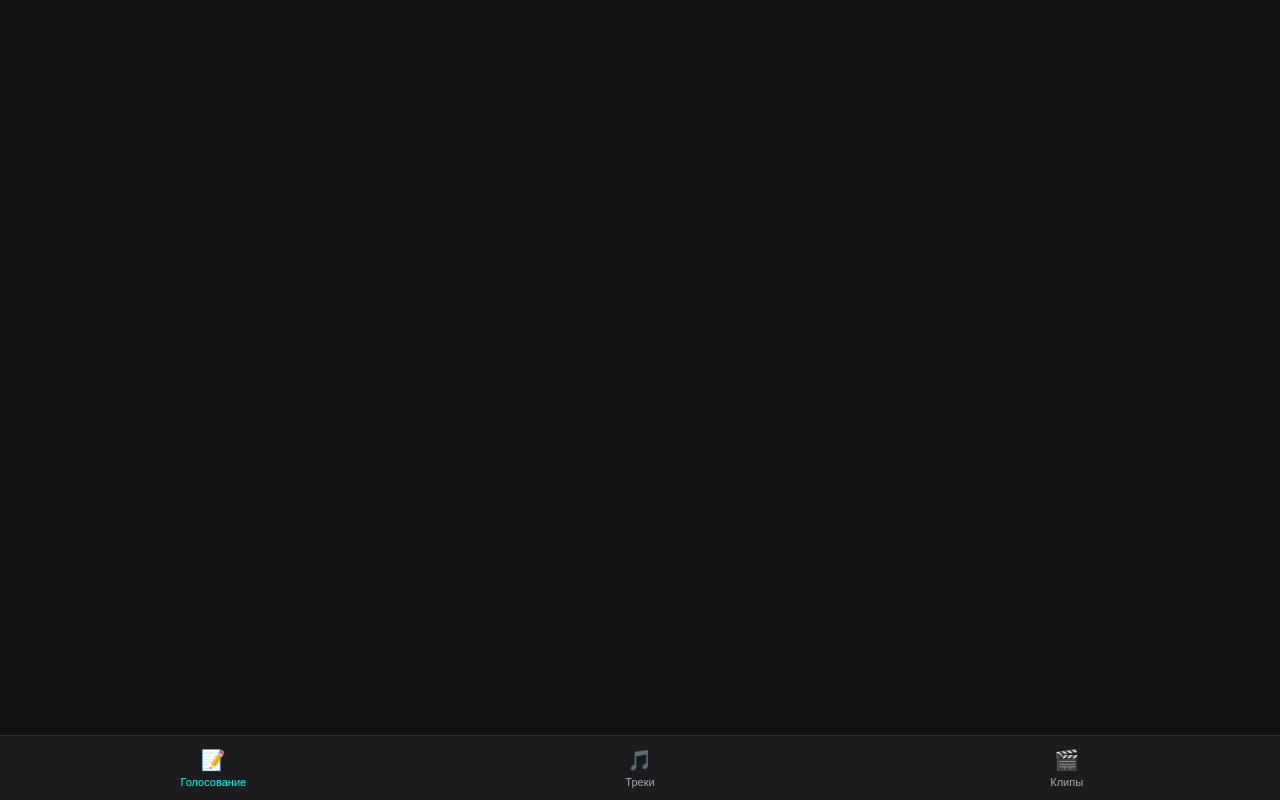
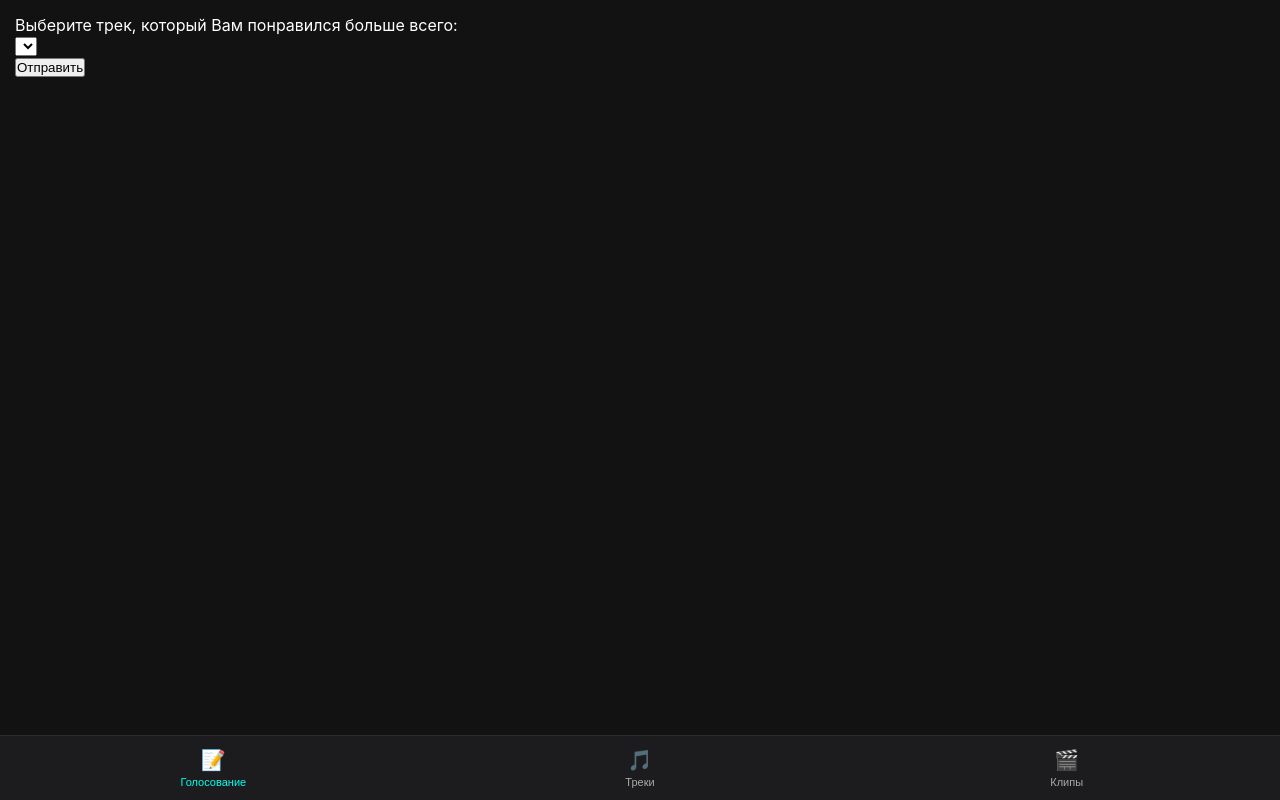
Before and after one commit to MaxxTheLightning/MaxxTheLightning.github.io, a plain HTML site: page index.html in a window 1280 px wide. Drawn offline with Linux system fonts and the light colour scheme.

Commit message:
Update index.html

```diff
--- a/index.html
+++ b/index.html
@@ -13,7 +13,19 @@
 
         <!-- Вкладка: Голосование -->
         <section id="tab-voting" class="tab-content active">
-            <iframe src="https://yandex.ru" frameborder="0" name="ya-form"></iframe>
+            <div id="voting-container" class="voting-container">
+
+            </div>
+            <div class="vote-card favorite-track-card">
+                <div class="vote-card-title">
+                  Выберите трек, который Вам понравился больше всего:
+                </div>
+
+                <select id="favoriteTrackSelect" class="favorite-track-select">
+                  <!-- опции будут добавляться через JS -->
+                </select>
+            </div>
+            <button id="submit-votes" class="submit-btn">Отправить</button>
         </section>
 
         <!-- Вкладка: Треки -->
@@ -35,6 +47,11 @@
     <div id="mini-player" class="mini-player">
         <!-- Кнопка закрытия/сворачивания (видна только на полном экране) -->
         <button id="player-close" class="player-close-btn">&times;</button>
+
+        <div class="extra-info">
+            <div id="player-country" class="player-country"></div>
+            <div id="player-person" class="player-person"></div>
+        </div>
 
         <img id="mini-player-cover" src="" alt="Обложка" class="mini-cover">
 
```
